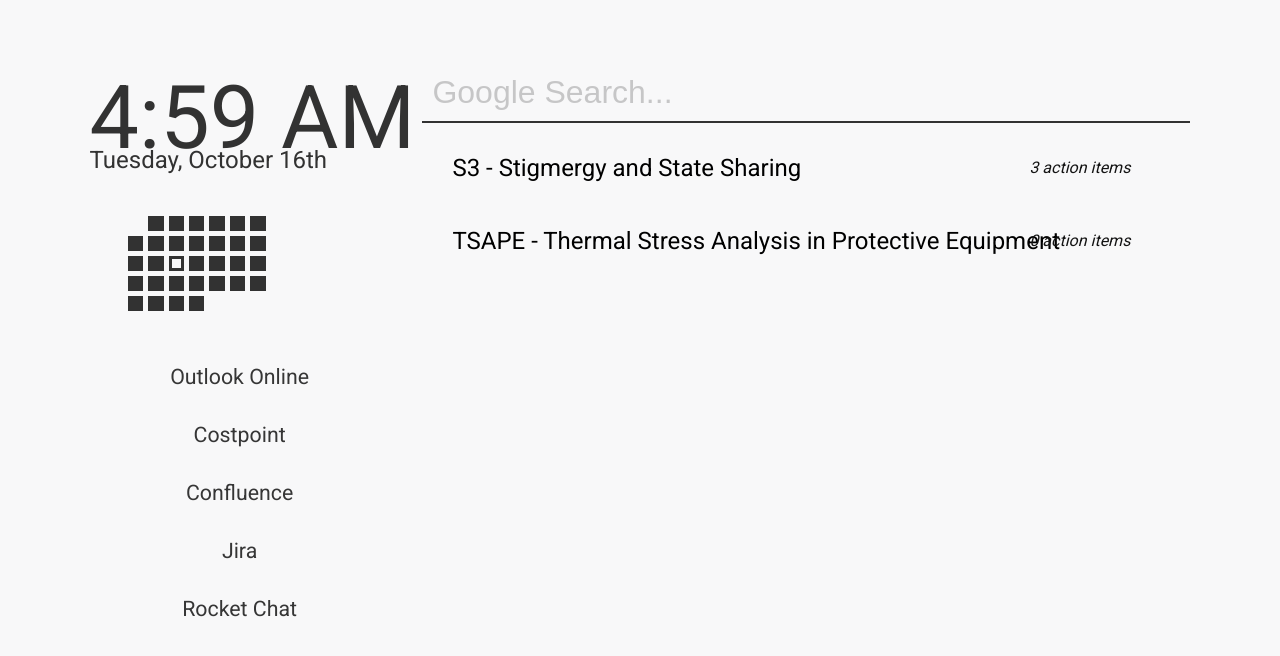
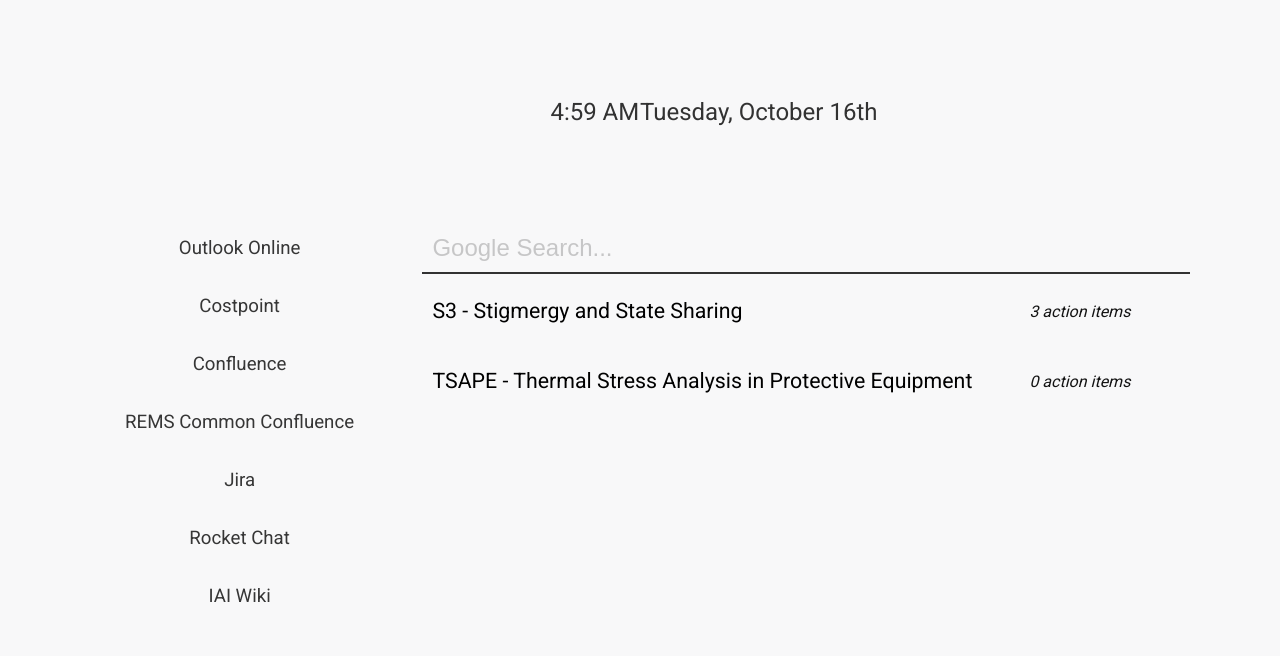
Before and after one commit to PoopLord1/PoopLord1.github.io, a browser extension: page work_startpage/index.html in a window 1280 px wide. Drawn offline with Linux system fonts and the light colour scheme.

Commit message:
Major CSS changes. Like the new wireframe. The font sizes do not vary as much, which makes the page seem much more mature.
TODO - make search bar functional and the same width as the text below
it. Make the border-bottom less harsh.

Replace hover-card for links with an expanding underline.

```diff
--- a/work_startpage/index.html
+++ b/work_startpage/index.html
@@ -1,7 +1,7 @@
 <html>
 
 <head>
-	<title>Hello, Tyler</title>
+	<title>Hello.</title>
 	<script src="jquery-2.2.2.js"></script>
 	<link href="https://fonts.googleapis.com/css?family=Roboto" rel="stylesheet">
 	<link rel="stylesheet" href="style.css" />
@@ -24,7 +24,7 @@
 	<div class="bodydiv">
 		<p id="time">-:-</p>
 		<p id="date">- -st 2018</p>
-		<div id="calendar"></div>
+		<!-- <div id="calendar"></div> -->
 
 		<div id="links">
 			<a href="https://outlook.office.com/owa/?realm=i-a-i.com&exsvurl=1&ll-cc=1033&modurl=0">
@@ -36,12 +36,19 @@
 			<a href="https://confluence1.iai.pri/dashboard.action">
 				<p>Confluence</p>
 			</a>
+			<a href="https://portal1.iai.pri/wiki">
+				<p>REMS Common Confluence</p>
+			</a>
 			<a href="https://jira1.iai.pri/secure/Dashboard.jspa">
 				<p>Jira</p>
 			</a>
 			<a href="https://chat.i-a-i.com/channel/general">
 				<p>Rocket Chat</p>
 			</a>
+			<a href="https://portal1.iai.pri/wiki">
+				<p>IAI Wiki</p>
+			</a>
+		</div>
 
 		<input type="text" id="search" placeholder="Google Search..." />
 
--- a/work_startpage/project.css
+++ b/work_startpage/project.css
@@ -13,7 +13,7 @@
 	/*box-shadow: 2px 2px 5px rgba(0,0,0,0.5);*/
 	/*transition: max-height 1.0s, background 1.0s, box-shadow 1.0s;*/
 	padding: 10px;
-	padding-left: 30px;
+	/*padding-left: 30px;*/
 }
 
 div.project:hover, div.project.active {
@@ -40,7 +40,7 @@
 	text-align: left;
 	padding: 0;
 	color: black;
-	font-size: 18pt;
+	font-size: 16pt;
 }
 div.heading p.subtitle {
 	position: absolute;
@@ -57,6 +57,7 @@
 	height: auto;
 	max-height: 0;
 	transition: max-height 1.0s;
+	padding-left: 20px;
 	/*border-right: 5px solid rgb(204,0,0);*/
 	/*overflow-y: scroll;*/ /* TODO - make this look decent */
 }
--- a/work_startpage/style.css
+++ b/work_startpage/style.css
@@ -28,12 +28,15 @@
 }
 
 p#date {
-	top: 18%;
+	top: 12%;
+	left: 50%;
 	font-size: 18pt;
 }
 p#time {
-	top: 8%;
-	font-size: 66pt;
+	top: 12%;
+	left: 43%;
+	/*font-size: 66pt;*/
+	font-size: 18pt;
 }
 
 
@@ -41,7 +44,7 @@
 div#links {
 	position: fixed;
 	left: 7%;
-	top: 44%;
+	top: 28%;
 	width: 300px;
 	height: 60%;
 	/*background-color: rgba(255,0,0,0.1);*/
@@ -75,19 +78,19 @@
 	/*color: rgb(255,255,255);*/
 	color: rgb(5,5,5);
 	/*font-weight: bold;*/
-	font-size: 16pt;
+	font-size: 14pt;
 }
 
 /* Google Search */
 input#search {
 	position: fixed;
-	top: 8%;
+	top: 28%;
 	left: 33%;
 	/*background-color: rgba(255,0,0,0.1);*/
 	border: none;
 	/*box-shadow: 2px 2px 5px rgba(0,0,0,0.5);*/
 	width: 60%;
-	font-size: 24pt;
+	font-size: 18pt;
 	padding: 10px;
 	background: none;
 	border-bottom: 2px solid rgb(50,50,50);
@@ -108,5 +111,5 @@
 	width: 60%;
 	position: fixed;
 	right: 7%;
-	top: 18%;
+	top: 36%;
 }
```
